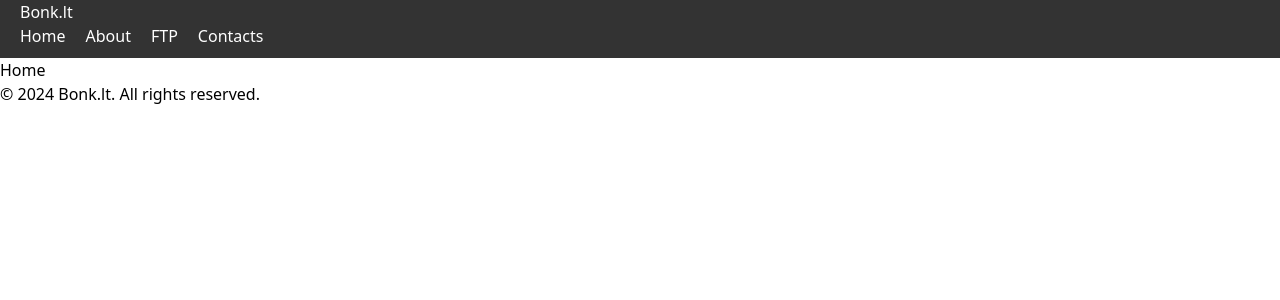
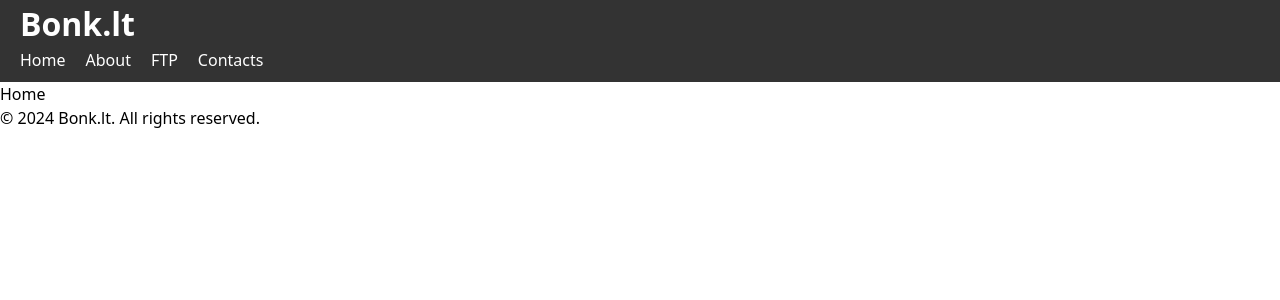
Before and after one commit to snow-cart/bonk.lt, a React (Create React App) app: page / in a window 1280 px wide. Shown: the top 300 px of the page. Built offline with nearby package versions, Linux system fonts and the light colour scheme.

Commit message:
change "class" -> "className", cleanup

```diff
--- a/src/components/header/Navigation.js
+++ b/src/components/header/Navigation.js
@@ -2,12 +2,12 @@ import React from 'react';
 
 function Navigation() {
     return (
-        <div class="flex flex-row">
-            <a class="text-white no-underline mr-5 hover:underline" href="/">Home</a>
-            <a class="text-white no-underline mr-5 hover:underline" href="/about">About</a>
-            <a class="text-white no-underline mr-5 hover:underline" href="https://ftp.bonk.lt">FTP</a>
-            <a class="text-white no-underline mr-5 hover:underline" href="/contacts">Contacts</a>
-        </div>
+        <nav className="flex flex-row">
+            <a className="text-white no-underline mr-5 hover:underline" href="/">Home</a>
+            <a className="text-white no-underline mr-5 hover:underline" href="/about">About</a>
+            <a className="text-white no-underline mr-5 hover:underline" href="https://ftp.bonk.lt">FTP</a>
+            <a className="text-white no-underline mr-5 hover:underline" href="/contacts">Contacts</a>
+        </nav>
     );
 }
 
--- a/src/components/header/Title.js
+++ b/src/components/header/Title.js
@@ -4,11 +4,11 @@ import logo from "../../images/logo192.png";
 
 function Title() {
     return (
-        <div class="flex flex-row">
+        <div className="flex flex-row">
             {
             //<img src={logo} alt="Bonk.lt Logo"/>
             }
-            <h1 class="m-0">Bonk.lt</h1>
+            <h1 className="m-0 text-[2em] font-bold">Bonk.lt</h1>
         </div>
     );
 }
--- a/src/sites/index.js
+++ b/src/sites/index.js
@@ -5,8 +5,6 @@ import About from "./About";
 import Contacts from "./Contacts";
 
 import Error404 from './Error404';
-
-
 
 function Site() {
     return (
```
